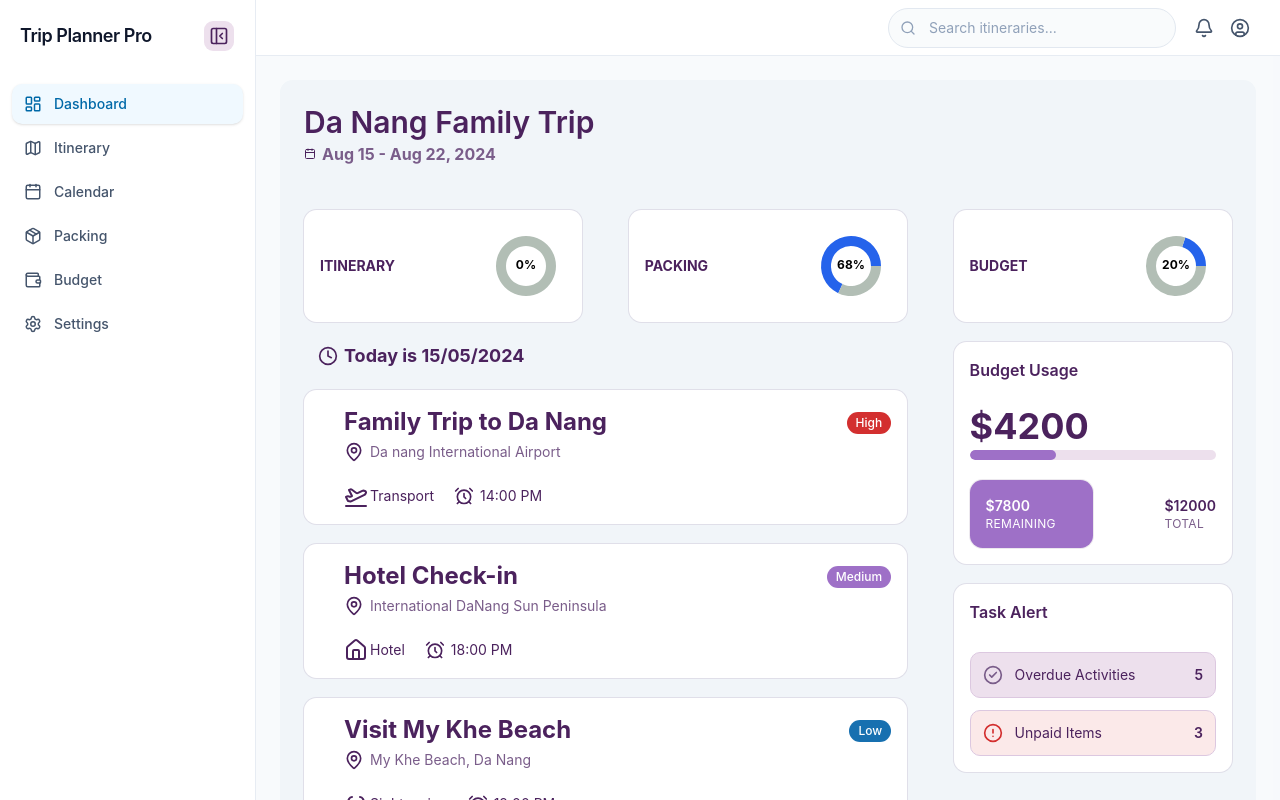
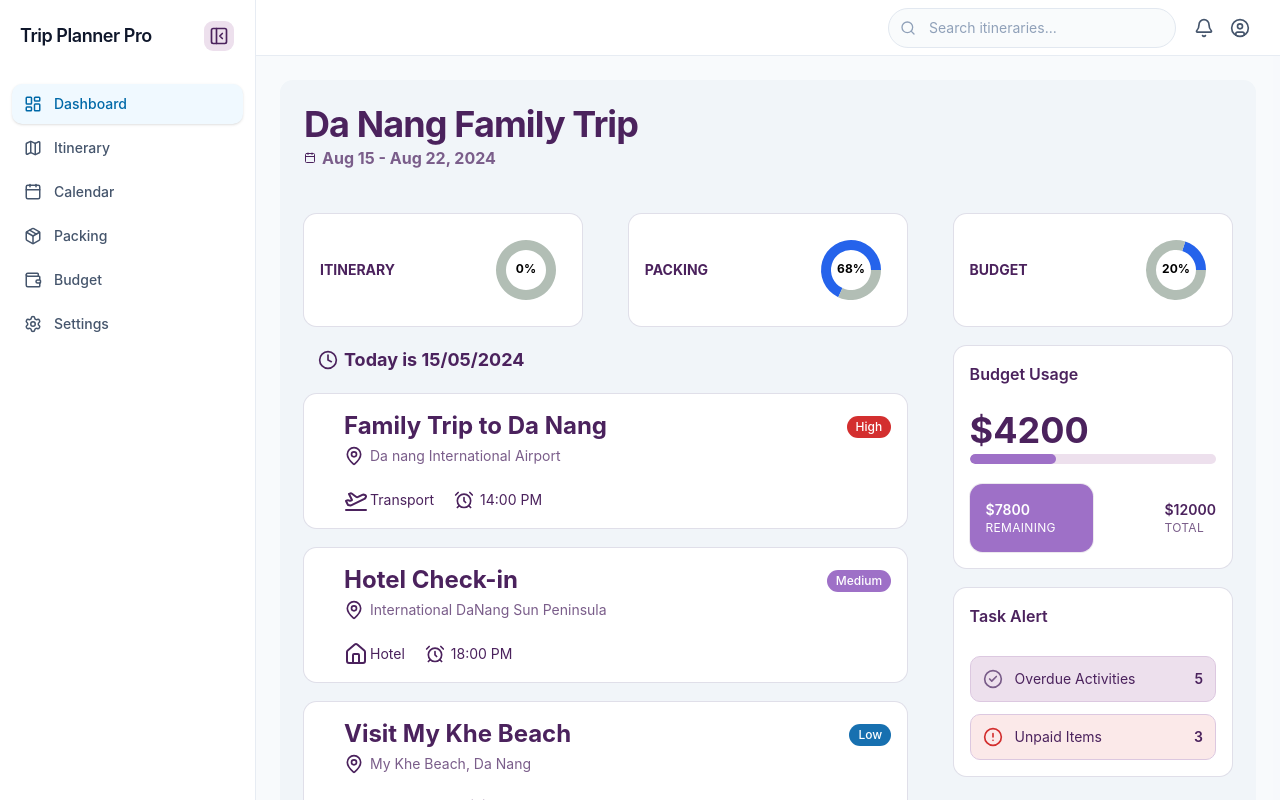
Before and after one commit to ThaoNguyen151/trip-planner-pro, a React (Vite) app: page /dashboard in a window 1280 px wide. Both pictures are taken after a click on the button "Add Trip". Built offline with nearby package versions, Linux system fonts and the light colour scheme.

Commit message:
fix: reformat header text

```diff
--- a/src/components/dashboard/DashboardHeader.tsx
+++ b/src/components/dashboard/DashboardHeader.tsx
@@ -4,7 +4,7 @@ import { useTripStore } from '@/stores';
 export function DashboardHeader() {
     const tripName = useTripStore((state) => state.trips[0].title)
     return(<div>
-        <h1 className="text-foreground text-3xl font-semibold">{tripName}</h1>
+        <h1 className="text-2xl font-bold tracking-tight text-foreground md:text-4xl">{tripName}</h1>
         <div className='flex flex-row space-x-1.5 items-center pt-0.5'>
             <Calendar className='w-3 h-3' />
             <p className='text-muted-foreground font-bold'>Aug 15 - Aug 22, 2024</p>
```
